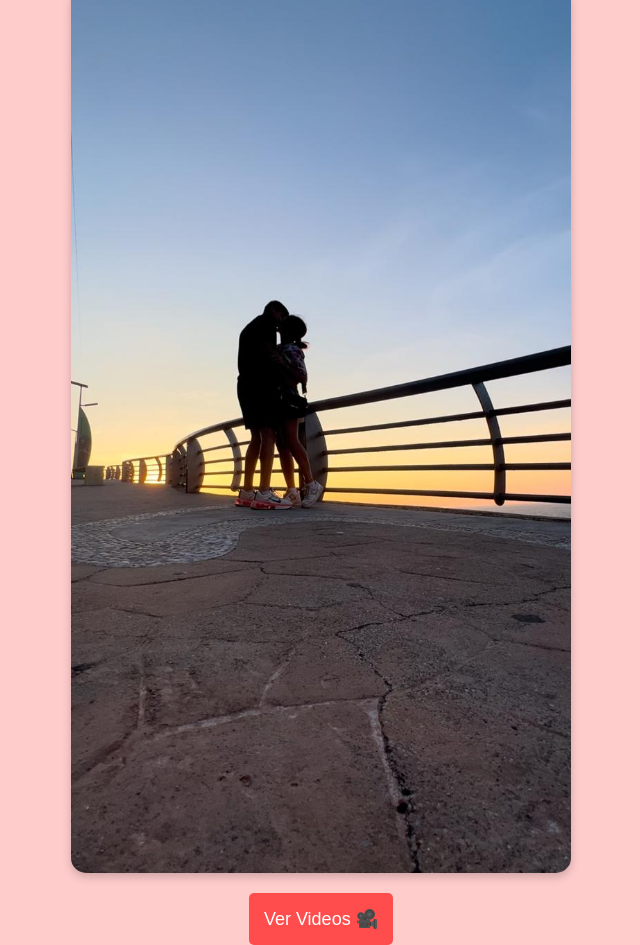
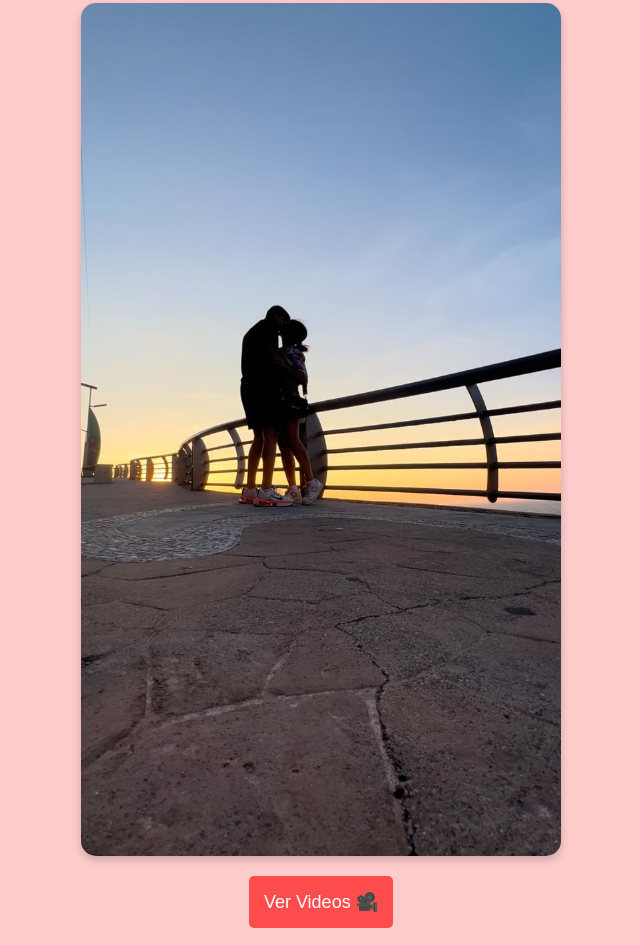
Before and after one commit to JosephAAS/charlasparaBeba, a plain HTML site: page index.html in a window 1280 px wide. Shown: the whole page, without its empty margins (319-959 px from the left). Drawn offline with Linux system fonts and the light colour scheme.

Commit message:
Update index.html

```diff
--- a/index.html
+++ b/index.html
@@ -23,8 +23,8 @@
             max-width: 90%;
         }
         .cover img {
-            width: 100%;
-            max-width: 500px; /* Ajusta este valor según el tamaño deseado */
+            width: 80%; /* Ajusta el ancho de la imagen */
+            max-width: 600px; /* Tamaño máximo para evitar que sea demasiado grande */
             height: auto;
             border-radius: 15px;
             box-shadow: 0 4px 10px rgba(0, 0, 0, 0.2);
@@ -47,7 +47,7 @@
         <h1>Bienvenida, mi amor 💕</h1>
         <p>Espero que disfrutes los videos que hice para ti.</p>
         <img src="portada.jpg" alt="Portada especial">
-        <button onclick="window.location.href='pagina_videos_galeria.html'">Ver Videos 🎥</button>
+        <button onclick="window.location.href='galeriavideos.html'">Ver Videos 🎥</button>
     </div>
 </body>
 </html>
```
